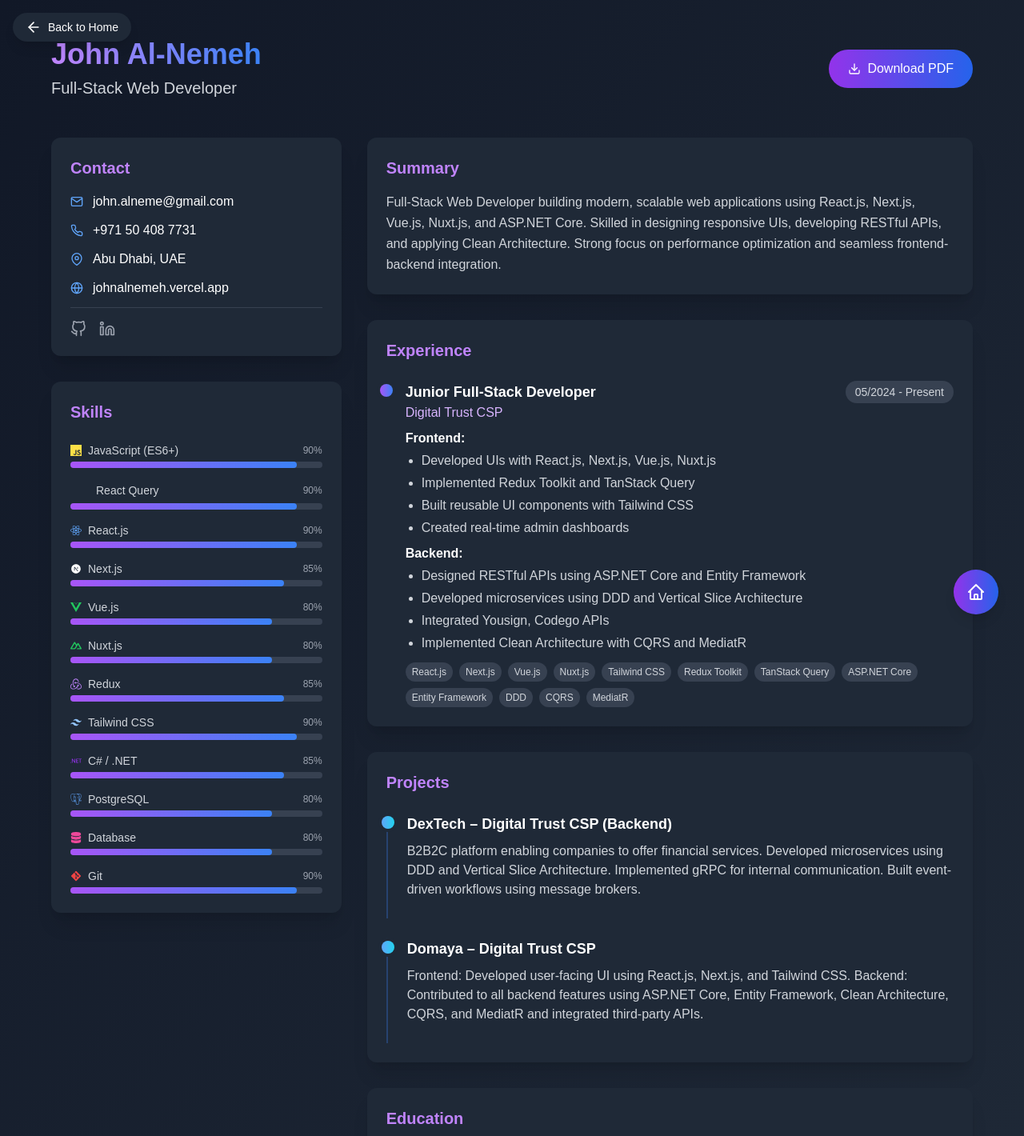
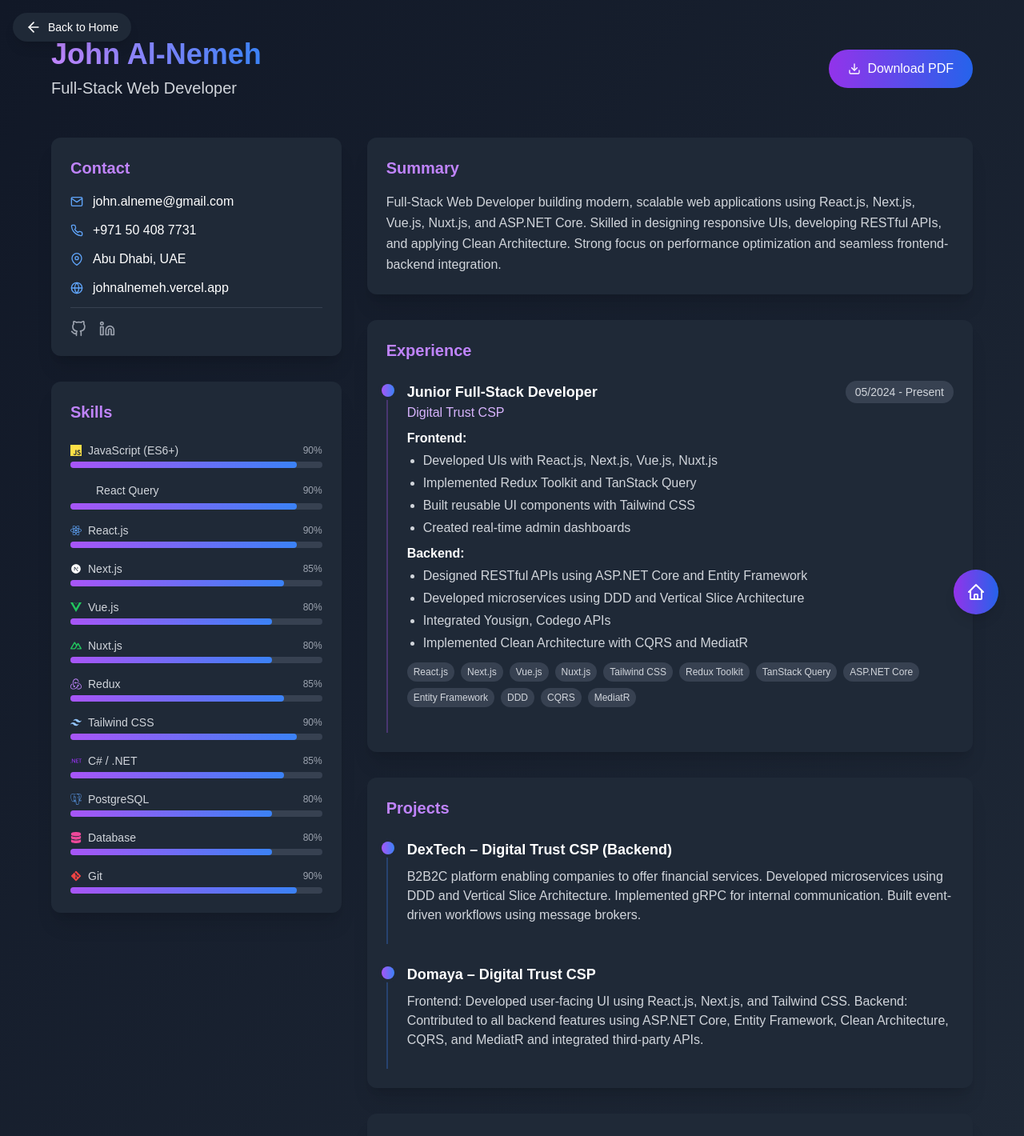
Before and after one commit to johnneme-alnemeh/portfolio-website, a Next.js app: page /resume in a window 1280 px wide. Shown: the top 1420 px of the page at 80% size. Built offline with nearby package versions, Linux system fonts and the light colour scheme.

Commit message:
minor style fixes

```diff
--- a/src/app/resume/page.jsx
+++ b/src/app/resume/page.jsx
@@ -243,7 +243,7 @@ const ResumePage = () => {
                 {experiences.map((exp, index) => (
                   <motion.div
                     key={index}
-                    className="relative pb-8 pl-6 border-l-2 border-purple-500/30 last:pb-0 last:border-l-0 group"
+                    className="relative pb-8 pl-6 border-l-2 border-purple-500/30 group"
                     variants={itemVariants}
                   >
                     <div className="absolute top-1 -left-2 w-4 h-4 bg-gradient-to-r from-purple-500 to-blue-500 rounded-full ring-4 ring-gray-800"></div>
@@ -279,7 +279,7 @@ const ResumePage = () => {
                     className="relative pb-6 pl-6 border-l-2 border-blue-500/30"
                     variants={itemVariants}
                   >
-                    <div className="absolute top-1 -left-2 w-4 h-4 bg-gradient-to-r from-blue-400 to-cyan-400 rounded-full ring-4 ring-gray-800"></div>
+                    <div className="absolute top-1 -left-2 w-4 h-4 bg-gradient-to-r from-purple-500 to-blue-500 rounded-full ring-4 ring-gray-800"></div>
                     <h4 className="text-lg font-semibold text-white">{project.title}</h4>
                     <p className="mt-2 text-gray-300 white-space-pre-line">{project.description}</p>
                   </motion.div>
@@ -293,7 +293,7 @@ const ResumePage = () => {
               <div className="space-y-6">
                 {education.map((edu, index) => (
                   <motion.div key={index} className="relative pb-6 pl-6 border-l-2 border-blue-500/30" variants={itemVariants}>
-                    <div className="absolute top-1 -left-2 w-4 h-4 bg-gradient-to-r from-blue-400 to-cyan-400 rounded-full ring-4 ring-gray-800"></div>
+                    <div className="absolute top-1 -left-2 w-4 h-4 bg-gradient-to-r from-purple-500 to-blue-500 rounded-full ring-4 ring-gray-800"></div>
                     <h4 className="text-lg font-semibold text-white">{edu.degree}</h4>
                     <p className="text-purple-400">{edu.institution}</p>
                     <span className="inline-block px-2 py-1 mt-1 text-xs text-gray-300 bg-gray-700 rounded-full">
```
